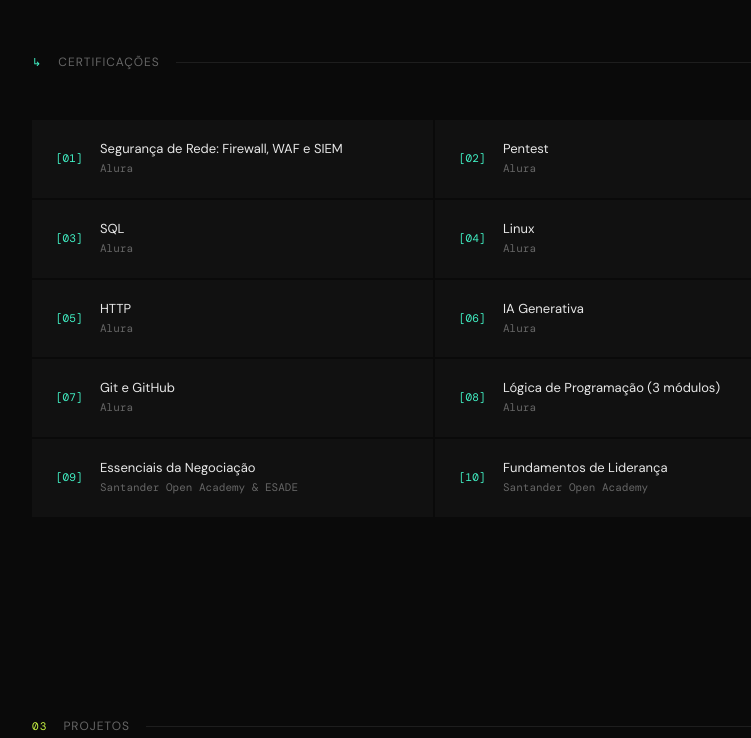
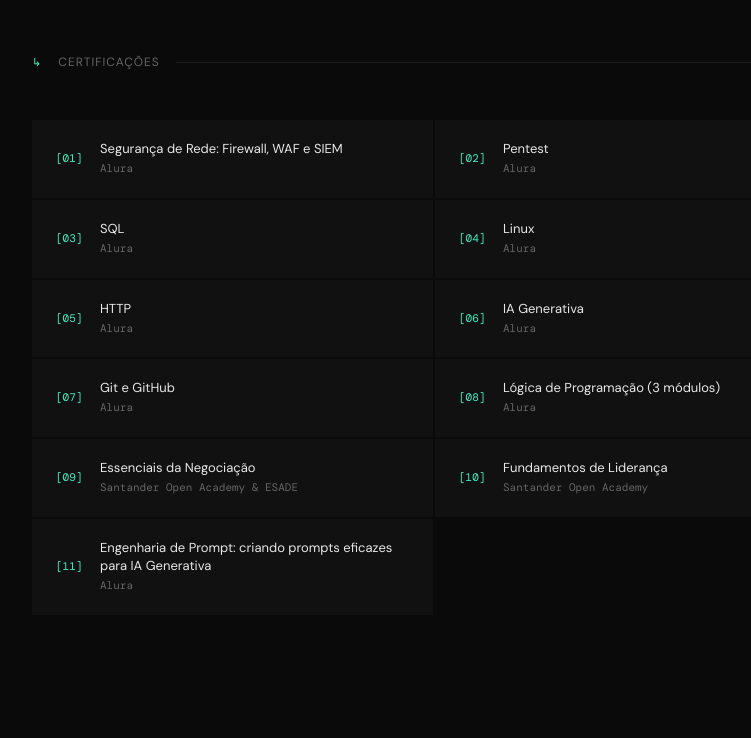
Before and after one commit to gui-scavassa/gui-scavassa.github.io, a plain HTML site: page index.html in a window 1280 px wide. Shown: the part 2062-2800 px from the top of the page, without its empty margins (206-957 px from the left). Drawn offline with nearby package versions, Linux system fonts and the light colour scheme; a web font is replaced by a local one.

Commit message:
novos projetos e certificacoes

```diff
--- a/index.html
+++ b/index.html
@@ -331,6 +331,7 @@
     <div class="cert-item"><span class="cert-icon">[08]</span><div><div class="cert-name" data-i18n="cert8">Lógica de Programação (3 módulos)</div><div class="cert-src">Alura</div></div></div>
     <div class="cert-item"><span class="cert-icon">[09]</span><div><div class="cert-name" data-i18n="cert9">Essenciais da Negociação</div><div class="cert-src">Santander Open Academy & ESADE</div></div></div>
     <div class="cert-item"><span class="cert-icon">[10]</span><div><div class="cert-name" data-i18n="cert10">Fundamentos de Liderança</div><div class="cert-src">Santander Open Academy</div></div></div>
+    <div class="cert-item"><span class="cert-icon">[11]</span><div><div class="cert-name" data-i18n="cert11">Engenharia de Prompt: criando prompts eficazes para IA Generativa</div><div class="cert-src">Alura</div></div></div>
   </div>
 </section>
 
@@ -376,6 +377,12 @@
       <div class="project-desc" data-i18n="p6_desc">Simulador de entrada para compra de imóvel desenvolvido como projeto teste para a empresa aMORA.</div>
       <div class="project-tags"><span class="tag">HTML</span><span class="tag">CSS</span><span class="tag">JavaScript</span></div>
     </a>
+    <a href="https://github.com/gui-scavassa/log_analyzer" target="_blank" class="project-card reveal">
+      <div class="project-num">P — 007 <span class="gh-link">↗ github</span></div>
+      <div class="project-title" data-i18n="p7_title">Log Analyzer</div>
+      <div class="project-desc" data-i18n="p7_desc">Ferramenta em Python para análise automática de logs de autenticação, detecção de ameaças (brute force, root login, sudo abuse) e geração de relatório HTML visual.</div>
+      <div class="project-tags"><span class="tag">Python</span><span class="tag">Security</span><span class="tag">HTML</span><span class="tag">YAML</span></div>
+    </a>
   </div>
 
   <!-- PROJETOS FUTUROS -->
@@ -383,11 +390,7 @@
     <span class="label-num">→</span><span class="label-title" data-i18n="sec_future">Projetos Futuros</span><div class="label-line"></div>
   </div>
   <div class="future-grid">
-    <div class="future-card reveal">
-      <div class="future-badge" data-i18n="f1_badge">EM DESENVOLVIMENTO</div>
-      <div class="future-title" data-i18n="f1_title">Script de Análise de Logs</div>
-      <div class="future-desc" data-i18n="f1_desc">Ferramenta em Python para análise automatizada de logs, identificação de padrões suspeitos e relatórios de segurança.</div>
-    </div>
+
     <div class="future-card reveal">
       <div class="future-badge" data-i18n="f2_badge">PLANEJADO</div>
       <div class="future-title" data-i18n="f2_title">Dashboard de Dados com SQL</div>
@@ -397,6 +400,21 @@
       <div class="future-badge" data-i18n="f3_badge">PLANEJADO</div>
       <div class="future-title" data-i18n="f3_title">Chatbot com IA Generativa</div>
       <div class="future-desc" data-i18n="f3_desc">Aplicação integrando API de IA generativa para um assistente inteligente com casos de uso práticos e interface web.</div>
+    </div>
+    <div class="future-card reveal">
+      <div class="future-badge" data-i18n="f4_badge">PLANEJADO</div>
+      <div class="future-title" data-i18n="f4_title">Sistema de Comparação de Preços</div>
+      <div class="future-desc" data-i18n="f4_desc">Ferramenta que agrega e compara preços de produtos em diferentes e-commerces, com alertas de variação e histórico de preços.</div>
+    </div>
+    <div class="future-card reveal">
+      <div class="future-badge" data-i18n="f5_badge">PLANEJADO</div>
+      <div class="future-title" data-i18n="f5_title">Modelo de Previsão de Preços de Ações</div>
+      <div class="future-desc" data-i18n="f5_desc">Modelo preditivo usando Python e Machine Learning para prever tendências de preços de ações com base em dados históricos.</div>
+    </div>
+    <div class="future-card reveal">
+      <div class="future-badge" data-i18n="f6_badge">PLANEJADO</div>
+      <div class="future-title" data-i18n="f6_title">Análise de Intenção de Compra Online</div>
+      <div class="future-desc" data-i18n="f6_desc">Sistema de análise comportamental que identifica padrões de navegação e prediz a intenção de compra de usuários em plataformas de e-commerce.</div>
     </div>
   </div>
 </section>
@@ -513,130 +531,106 @@
   window.addEventListener('scroll',()=>{let cur='';secs.forEach(s=>{if(window.scrollY>=s.offsetTop-200)cur=s.id;});navAs.forEach(a=>{a.style.color=a.getAttribute('href')==='#'+cur?'#e8e8e8':'';} );});
 
   // ---- i18n TRANSLATIONS ----
-      const translations = {
+        const translations = {
     pt: {
-      // Nav
       nav_sobre:'sobre', nav_skills:'skills', nav_projetos:'projetos', nav_experiencia:'experiência', nav_contato:'contato',
-      // Hero
       hero_desc:'Desenvolvedor em formação com foco em segurança de redes, dados e inteligência artificial. Construindo soluções na interseção entre código, análise e proteção digital.',
       btn_projects:'Ver Projetos →', btn_contact:'Contato',
-      // Sections
       sec_sobre:'Sobre', sec_skills:'Skills & Tecnologias', sec_certs:'Certificações', sec_projects:'Projetos', sec_future:'Projetos Futuros', sec_exp:'Experiência', sec_contact:'Contato',
-      // About
       about_p1:'Estudante de <strong>Análise e Desenvolvimento de Sistemas</strong> na Anhanguera, São Paulo — com trajetória construída em vendas e gestão, hoje 100% direcionada para tecnologia.',
       about_p2:'Meu foco está na <strong>tríplice: segurança, dados e IA</strong>. Acredito que entender como sistemas funcionam, como protegê-los e como extrair inteligência deles é a base de qualquer profissional tech relevante.',
       about_p3:'Certificações práticas em <strong>Pentest, Segurança de Redes, SQL, Linux</strong> e IA Generativa — e aprendendo todos os dias.',
       stat1:'Certificações técnicas', stat2:'Projetos desenvolvidos', stat3:'Conclusão ADS — Anhanguera',
-      // Languages section
-      idiomas_label:'// IDIOMAS',
-      lang_pt:'Português', lang_en:'Inglês', lang_es:'Espanhol',
+      idiomas_label:'// IDIOMAS', lang_pt:'Português', lang_en:'Inglês', lang_es:'Espanhol',
       lang_pt_level:'Nativo', lang_en_level:'Fluente', lang_es_level:'Intermediário',
-      // Skills
       skill_sec_title:'// Segurança', skill_data_title:'// Dados & IA', skill_dev_title:'// Desenvolvimento',
       sk_netsec:'Segurança de Redes', sk_analytical:'Raciocínio Analítico', sk_python:'Python (aprendendo)', sk_logic:'Lógica de Programação',
-      // Certs
       cert1:'Segurança de Rede: Firewall, WAF e SIEM', cert6:'IA Generativa', cert8:'Lógica de Programação (3 módulos)', cert9:'Essenciais da Negociação', cert10:'Fundamentos de Liderança',
-      // Projects
+      cert11:'Engenharia de Prompt: criando prompts eficazes para IA Generativa',
       p1_title:'Sorteador de Números', p1_desc:'Simulação de sorteios dinâmica e interativa com lógica de aleatoriedade e atualização em tempo real.',
       p2_title:'Loja de Jogos', p2_desc:'Loja virtual fictícia com listagem de produtos e conteúdo dinâmico usando tecnologias de front-end.',
       p3_title:'Carrinho de Compras', p3_desc:'Simulação funcional de e-commerce com adição e remoção de itens em tempo real, manipulação de DOM.',
       p4_title:'Sistema de Ingressos Online', p4_desc:'Página que simula escolha de eventos e geração de ingressos digitais com interface interativa.',
       p5_title:'Gerador de Amigo Secreto', p5_desc:'App web que sorteia pares aleatórios com interface simples e lógica de embaralhamento.',
       p6_title:'Simulador aMORA', p6_desc:'Simulador de entrada para compra de imóvel desenvolvido como projeto teste para a empresa aMORA.',
-      // Future projects
-      f1_badge:'EM DESENVOLVIMENTO', f1_title:'Script de Análise de Logs', f1_desc:'Ferramenta em Python para análise automatizada de logs de sistema, identificação de padrões suspeitos e geração de relatórios de segurança.',
+      p7_title:'Log Analyzer', p7_desc:'Ferramenta em Python para análise automática de logs de autenticação, detecção de ameaças (brute force, root login, sudo abuse) e geração de relatório HTML visual.',
       f2_badge:'PLANEJADO', f2_title:'Dashboard de Dados com SQL', f2_desc:'Visualização de dados combinando SQL para extração e tratamento com um dashboard interativo para apresentação de insights.',
-      f3_badge:'PLANEJADO', f3_title:'Chatbot com IA Generativa', f3_desc:'Aplicação integrando uma API de IA generativa para criação de um assistente inteligente com casos de uso práticos e interface web.',
-      // Experience
+      f3_badge:'PLANEJADO', f3_title:'Chatbot com IA Generativa', f3_desc:'Aplicação integrando API de IA generativa para um assistente inteligente com casos de uso práticos e interface web.',
+      f4_badge:'PLANEJADO', f4_title:'Sistema de Comparação de Preços', f4_desc:'Ferramenta que agrega e compara preços de produtos em diferentes e-commerces, com alertas de variação e histórico de preços.',
+      f5_badge:'PLANEJADO', f5_title:'Modelo de Previsão de Preços de Ações', f5_desc:'Modelo preditivo usando Python e Machine Learning para prever tendências de preços de ações com base em dados históricos.',
+      f6_badge:'PLANEJADO', f6_title:'Análise de Intenção de Compra Online', f6_desc:'Sistema de análise comportamental que identifica padrões de navegação e prediz a intenção de compra de usuários em plataformas de e-commerce.',
       exp1_period:'Abr/2026<br />Presente', exp1_role:'Técnico de Serviço ao Cliente', exp1_b1:'Atendimento técnico e suporte a clientes, garantindo qualidade na resolução de demandas.',
       exp2_period:'Nov/2025<br />Mar/2026', exp2_role:'Gerente de Estoque', exp2_b1:'Gestão e controle de estoque com foco em acuracidade de inventário e reposição adequada.', exp2_b2:'Planejamento de compras e monitoramento de entradas e saídas para evitar rupturas.', exp2_b3:'Liderança de equipe e acompanhamento de indicadores de giro, perdas e custos.',
       exp3_period:'Jul/2024<br />Jul/2025', exp3_role:'Vendedor Pracista', exp3_b1:'Prospecção ativa por ligações frias, networking e canais digitais com pipeline sólido.', exp3_b2:'Consultorias financeiras personalizadas, simulações e acompanhamento contratual.', exp3_b3:'Gestão de relacionamento e CRM para monitorar renovações e oportunidades de upsell.',
       exp4_period:'Jan/2024<br />Jul/2024', exp4_role:'Vendedor', exp4_b1:'23 contratos fechados em 4 meses — média de 5+ por mês, acima da meta.', exp4_b2:'Alto desempenho reconhecido em fechamento e gestão de relacionamento com clientes.',
-      // Contact & Footer
       contact_headline:'Vamos<br /><em>construir</em><br />algo.',
       footer_loc:'São Paulo, Brasil — ADS · Anhanguera',
     },
     en: {
-      // Nav
       nav_sobre:'about', nav_skills:'skills', nav_projetos:'projects', nav_experiencia:'experience', nav_contato:'contact',
-      // Hero
       hero_desc:'Developer in training focused on network security, data, and artificial intelligence. Building solutions at the intersection of code, analysis, and digital protection.',
       btn_projects:'View Projects →', btn_contact:'Contact',
-      // Sections
       sec_sobre:'About', sec_skills:'Skills & Technologies', sec_certs:'Certifications', sec_projects:'Projects', sec_future:'Future Projects', sec_exp:'Experience', sec_contact:'Contact',
-      // About
       about_p1:'Student of <strong>Systems Analysis and Development</strong> at Anhanguera, São Paulo — with a background in sales and management, now 100% focused on technology.',
       about_p2:'My focus is on the <strong>triple: security, data, and AI</strong>. I believe that understanding how systems work, how to protect them, and how to extract intelligence from them is the foundation of any relevant tech professional.',
       about_p3:'Hands-on certifications in <strong>Pentest, Network Security, SQL, Linux</strong>, and Generative AI — learning every single day.',
       stat1:'Technical certifications', stat2:'Projects built', stat3:'ADS graduation — Anhanguera',
-      // Languages section
-      idiomas_label:'// LANGUAGES',
-      lang_pt:'Portuguese', lang_en:'English', lang_es:'Spanish',
+      idiomas_label:'// LANGUAGES', lang_pt:'Portuguese', lang_en:'English', lang_es:'Spanish',
       lang_pt_level:'Native', lang_en_level:'Fluent', lang_es_level:'Intermediate',
-      // Skills
       skill_sec_title:'// Security', skill_data_title:'// Data & AI', skill_dev_title:'// Development',
       sk_netsec:'Network Security', sk_analytical:'Analytical Thinking', sk_python:'Python (learning)', sk_logic:'Programming Logic',
-      // Certs
       cert1:'Network Security: Firewall, WAF and SIEM', cert6:'Generative AI', cert8:'Programming Logic (3 modules)', cert9:'Negotiation Essentials', cert10:'Leadership Fundamentals',
-      // Projects
+      cert11:'Prompt Engineering: creating effective prompts for Generative AI',
       p1_title:'Number Randomizer', p1_desc:'Dynamic and interactive lottery simulator with randomness logic and real-time updates.',
       p2_title:'Game Store', p2_desc:'Fictional virtual store with product listings and dynamic content using front-end technologies.',
       p3_title:'Shopping Cart', p3_desc:'Functional e-commerce simulation with real-time item addition and removal, advanced DOM manipulation.',
       p4_title:'Online Ticket System', p4_desc:'Page simulating event selection and digital ticket generation with an interactive interface.',
       p5_title:'Secret Santa Generator', p5_desc:'Web app that randomly pairs participants with a simple, intuitive interface and shuffle logic.',
       p6_title:'aMORA Simulator', p6_desc:'Down payment simulator for real estate purchase, developed as a test project for the company aMORA.',
-      // Future projects
-      f1_badge:'IN DEVELOPMENT', f1_title:'Log Analysis Script', f1_desc:'Python tool for automated system log analysis, suspicious pattern detection, and security report generation.',
+      p7_title:'Log Analyzer', p7_desc:'Python tool for automated authentication log analysis, threat detection (brute force, root login, sudo abuse), and visual HTML report generation.',
       f2_badge:'PLANNED', f2_title:'SQL Data Dashboard', f2_desc:'Data visualization combining SQL for extraction and transformation with an interactive dashboard to present actionable insights.',
       f3_badge:'PLANNED', f3_title:'Generative AI Chatbot', f3_desc:'Application integrating a generative AI API to build an intelligent assistant with practical real-world use cases and a clean web interface.',
-      // Experience
+      f4_badge:'PLANNED', f4_title:'Price Comparison System', f4_desc:'Tool that aggregates and compares product prices across different e-commerces, with price change alerts and price history tracking.',
+      f5_badge:'PLANNED', f5_title:'Stock Price Prediction Model', f5_desc:'Predictive model using Python and Machine Learning to forecast stock price trends based on historical data.',
+      f6_badge:'PLANNED', f6_title:'Online Purchase Intent Analysis', f6_desc:'Behavioral analysis system that identifies navigation patterns and predicts user purchase intent on e-commerce platforms.',
       exp1_period:'Apr/2026<br />Present', exp1_role:'Customer Service Technician', exp1_b1:'Technical support and customer service, ensuring quality resolution of demands.',
       exp2_period:'Nov/2025<br />Mar/2026', exp2_role:'Inventory Manager', exp2_b1:'Inventory management and control focused on accuracy, organization, and adequate replenishment.', exp2_b2:'Purchase planning and monitoring of inflows and outflows to avoid stockouts.', exp2_b3:'Team leadership and tracking of KPIs including turnover, losses, and costs.',
       exp3_period:'Jul/2024<br />Jul/2025', exp3_role:'Field Sales Representative', exp3_b1:'Active prospecting through cold calls, networking, and digital channels with a solid pipeline.', exp3_b2:'Personalized financial consulting, simulations, and full contract follow-through.', exp3_b3:'Relationship management and CRM usage to monitor renewals and upsell opportunities.',
       exp4_period:'Jan/2024<br />Jul/2024', exp4_role:'Sales Representative', exp4_b1:'23 contracts closed in 4 months — averaging 5+ per month, above target.', exp4_b2:'High performance recognized in closing deals and managing client relationships.',
-      // Contact & Footer
       contact_headline:"Let's<br /><em>build</em><br />something.",
       footer_loc:'São Paulo, Brazil — ADS · Anhanguera',
     },
     es: {
-      // Nav
       nav_sobre:'sobre mí', nav_skills:'habilidades', nav_projetos:'proyectos', nav_experiencia:'experiencia', nav_contato:'contacto',
-      // Hero
       hero_desc:'Desarrollador en formación con enfoque en seguridad de redes, datos e inteligencia artificial. Construyendo soluciones en la intersección entre código, análisis y protección digital.',
       btn_projects:'Ver Proyectos →', btn_contact:'Contacto',
-      // Sections
       sec_sobre:'Sobre mí', sec_skills:'Habilidades & Tecnologías', sec_certs:'Certificaciones', sec_projects:'Proyectos', sec_future:'Proyectos Futuros', sec_exp:'Experiencia', sec_contact:'Contacto',
-      // About
       about_p1:'Estudiante de <strong>Análisis y Desarrollo de Sistemas</strong> en Anhanguera, São Paulo — con trayectoria en ventas y gestión, hoy 100% enfocado en tecnología.',
       about_p2:'Mi enfoque está en la <strong>triple: seguridad, datos e IA</strong>. Creo que entender cómo funcionan los sistemas, cómo protegerlos y cómo extraer inteligencia de ellos es la base de cualquier profesional tech relevante.',
       about_p3:'Certificaciones prácticas en <strong>Pentest, Seguridad de Redes, SQL, Linux</strong> e IA Generativa — aprendiendo todos los días.',
       stat1:'Certificaciones técnicas', stat2:'Proyectos desarrollados', stat3:'Graduación ADS — Anhanguera',
-      // Languages section
-      idiomas_label:'// IDIOMAS',
-      lang_pt:'Portugués', lang_en:'Inglés', lang_es:'Español',
+      idiomas_label:'// IDIOMAS', lang_pt:'Portugués', lang_en:'Inglés', lang_es:'Español',
       lang_pt_level:'Nativo', lang_en_level:'Fluido', lang_es_level:'Intermedio',
-      // Skills
       skill_sec_title:'// Seguridad', skill_data_title:'// Datos & IA', skill_dev_title:'// Desarrollo',
       sk_netsec:'Seguridad de Redes', sk_analytical:'Pensamiento Analítico', sk_python:'Python (aprendiendo)', sk_logic:'Lógica de Programación',
-      // Certs
       cert1:'Seguridad de Red: Firewall, WAF y SIEM', cert6:'IA Generativa', cert8:'Lógica de Programación (3 módulos)', cert9:'Fundamentos de Negociación', cert10:'Fundamentos de Liderazgo',
-      // Projects
+      cert11:'Ingeniería de Prompts: creando prompts eficaces para IA Generativa',
       p1_title:'Sorteador de Números', p1_desc:'Simulación de sorteos dinámica e interactiva con lógica de aleatoriedad y actualización en tiempo real.',
       p2_title:'Tienda de Juegos', p2_desc:'Tienda virtual ficticia con listado de productos y contenido dinámico usando tecnologías de front-end.',
       p3_title:'Carrito de Compras', p3_desc:'Simulación funcional de e-commerce con adición y eliminación de ítems en tiempo real, manipulación avanzada del DOM.',
       p4_title:'Sistema de Entradas Online', p4_desc:'Página que simula la elección de eventos y generación de entradas digitales con interfaz interactiva.',
       p5_title:'Generador de Amigo Secreto', p5_desc:'App web que sortea pares aleatorios con interfaz simple y lógica de mezcla.',
       p6_title:'Simulador aMORA', p6_desc:'Simulador de entrada para compra de inmueble desarrollado como proyecto de prueba para la empresa aMORA.',
-      // Future projects
-      f1_badge:'EN DESARROLLO', f1_title:'Script de Análisis de Logs', f1_desc:'Herramienta en Python para análisis automatizado de logs de sistema, identificación de patrones sospechosos y generación de reportes de seguridad.',
+      p7_title:'Log Analyzer', p7_desc:'Herramienta en Python para análisis automático de logs de autenticación, detección de amenazas (brute force, root login, sudo abuse) y generación de reporte HTML visual.',
       f2_badge:'PLANIFICADO', f2_title:'Dashboard de Datos con SQL', f2_desc:'Visualización de datos combinando SQL para extracción y transformación con un dashboard interactivo para presentar insights accionables.',
       f3_badge:'PLANIFICADO', f3_title:'Chatbot con IA Generativa', f3_desc:'Aplicación que integra una API de IA generativa para crear un asistente inteligente con casos de uso prácticos e interfaz web.',
-      // Experience
+      f4_badge:'PLANIFICADO', f4_title:'Sistema de Comparación de Precios', f4_desc:'Herramienta que agrega y compara precios de productos en diferentes e-commerces, con alertas de variación e historial de precios.',
+      f5_badge:'PLANIFICADO', f5_title:'Modelo de Predicción de Precios de Acciones', f5_desc:'Modelo predictivo usando Python y Machine Learning para prever tendencias de precios de acciones basado en datos históricos.',
+      f6_badge:'PLANIFICADO', f6_title:'Análisis de Intención de Compra Online', f6_desc:'Sistema de análisis conductual que identifica patrones de navegación y predice la intención de compra de usuarios en plataformas de e-commerce.',
       exp1_period:'Abr/2026<br />Presente', exp1_role:'Técnico de Servicio al Cliente', exp1_b1:'Soporte técnico y atención al cliente, garantizando calidad en la resolución de demandas.',
       exp2_period:'Nov/2025<br />Mar/2026', exp2_role:'Gerente de Inventario', exp2_b1:'Gestión y control de inventario con enfoque en precisión, organización y reposición adecuada.', exp2_b2:'Planificación de compras y monitoreo de entradas y salidas para evitar rupturas de stock.', exp2_b3:'Liderazgo de equipo y seguimiento de indicadores de rotación, pérdidas y costos.',
       exp3_period:'Jul/2024<br />Jul/2025', exp3_role:'Vendedor de Campo', exp3_b1:'Prospección activa por llamadas en frío, networking y canales digitales con pipeline sólido.', exp3_b2:'Consultoría financiera personalizada, simulaciones y seguimiento contractual completo.', exp3_b3:'Gestión de relaciones y uso de CRM para monitorear renovaciones y oportunidades de upsell.',
       exp4_period:'Ene/2024<br />Jul/2024', exp4_role:'Vendedor', exp4_b1:'23 contratos cerrados en 4 meses — promedio de 5+ por mes, superando la meta.', exp4_b2:'Alto rendimiento reconocido en cierre de ventas y gestión de relaciones con clientes.',
-      // Contact & Footer
       contact_headline:'Vamos a<br /><em>construir</em><br />algo.',
       footer_loc:'São Paulo, Brasil — ADS · Anhanguera',
     }
```
